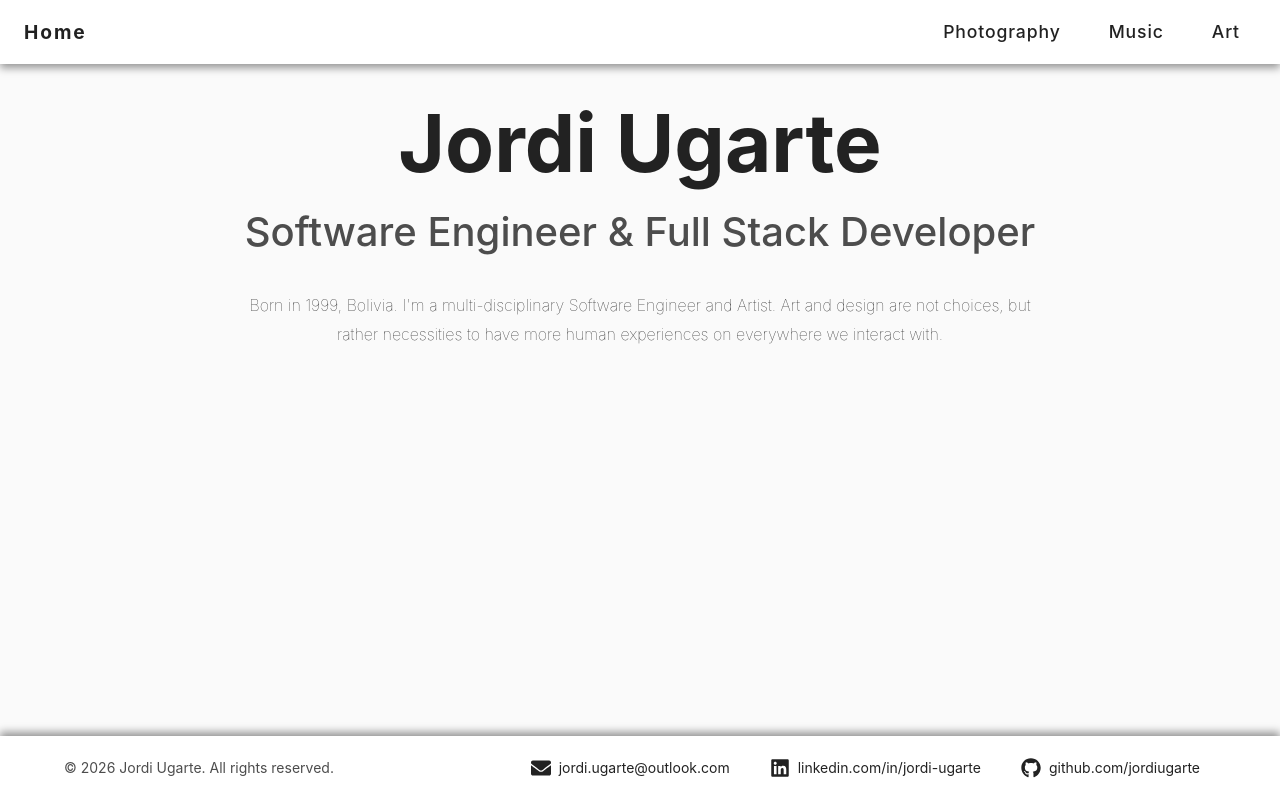
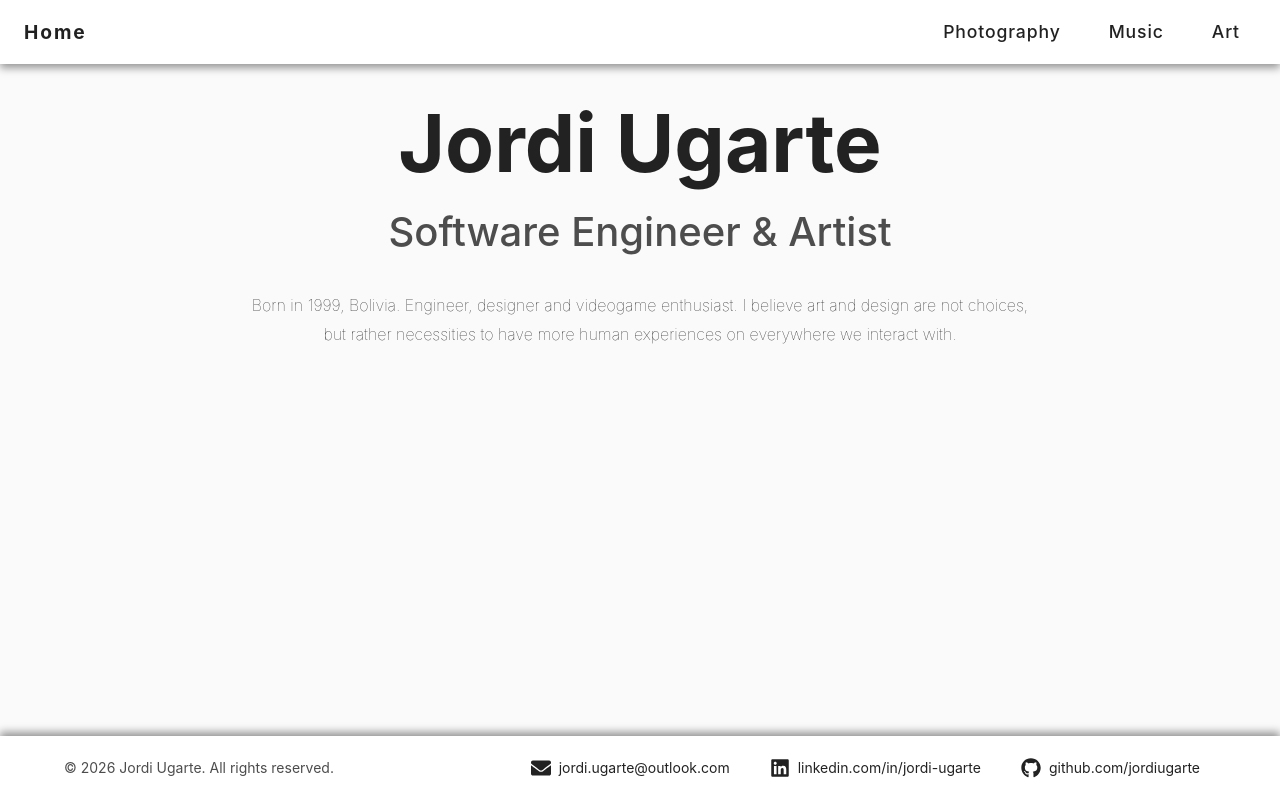
Before and after one commit to jordiugarte/jordiugarte.github.io, a React (Vite) app: page / in a window 1280 px wide. Built offline with nearby package versions, Linux system fonts and the light colour scheme.

Commit message:
Update App.tsx

```diff
--- a/src/App.tsx
+++ b/src/App.tsx
@@ -155,10 +155,10 @@ function App() {
                     Jordi Ugarte
                   </Typography>
                   <Typography variant="h5" sx={{ textAlign: 'center', mt: 2, opacity: 0.8 }}>
-                    Software Engineer & Full Stack Developer
+                    Software Engineer & Artist
                   </Typography>
                   <Typography variant="body1" sx={{ textAlign: 'center', mt: 4, maxWidth: '800px', mx: 'auto', lineHeight: 1.8 }}>
-                    Born in 1999, Bolivia. I'm a multi-disciplinary Software Engineer and Artist. Art and design are not choices, but rather necessities to have more human experiences on everywhere we interact with.
+                    Born in 1999, Bolivia. Engineer, designer and videogame enthusiast. I believe art and design are not choices, but rather necessities to have more human experiences on everywhere we interact with.
                   </Typography>
                 </Container>
               } />
```
